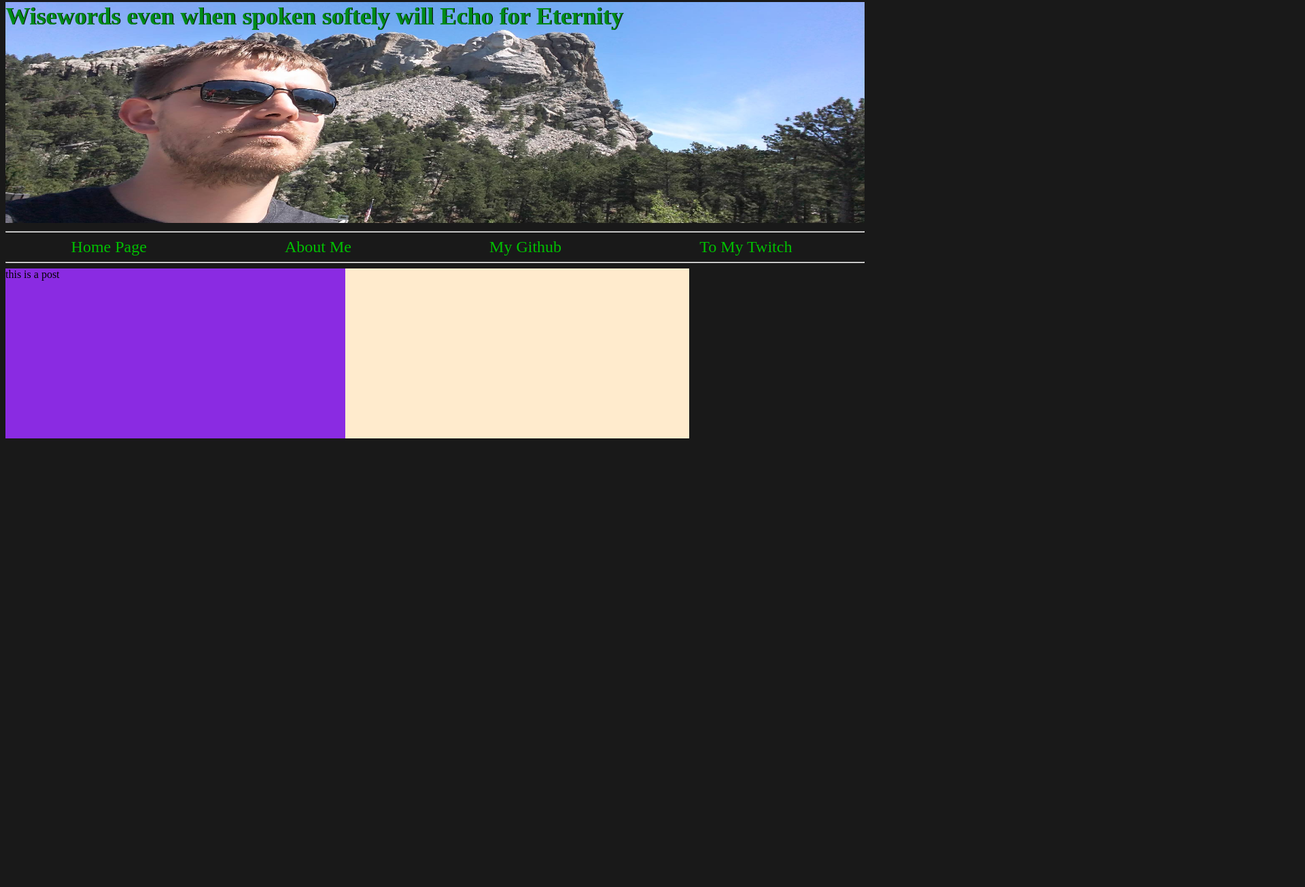
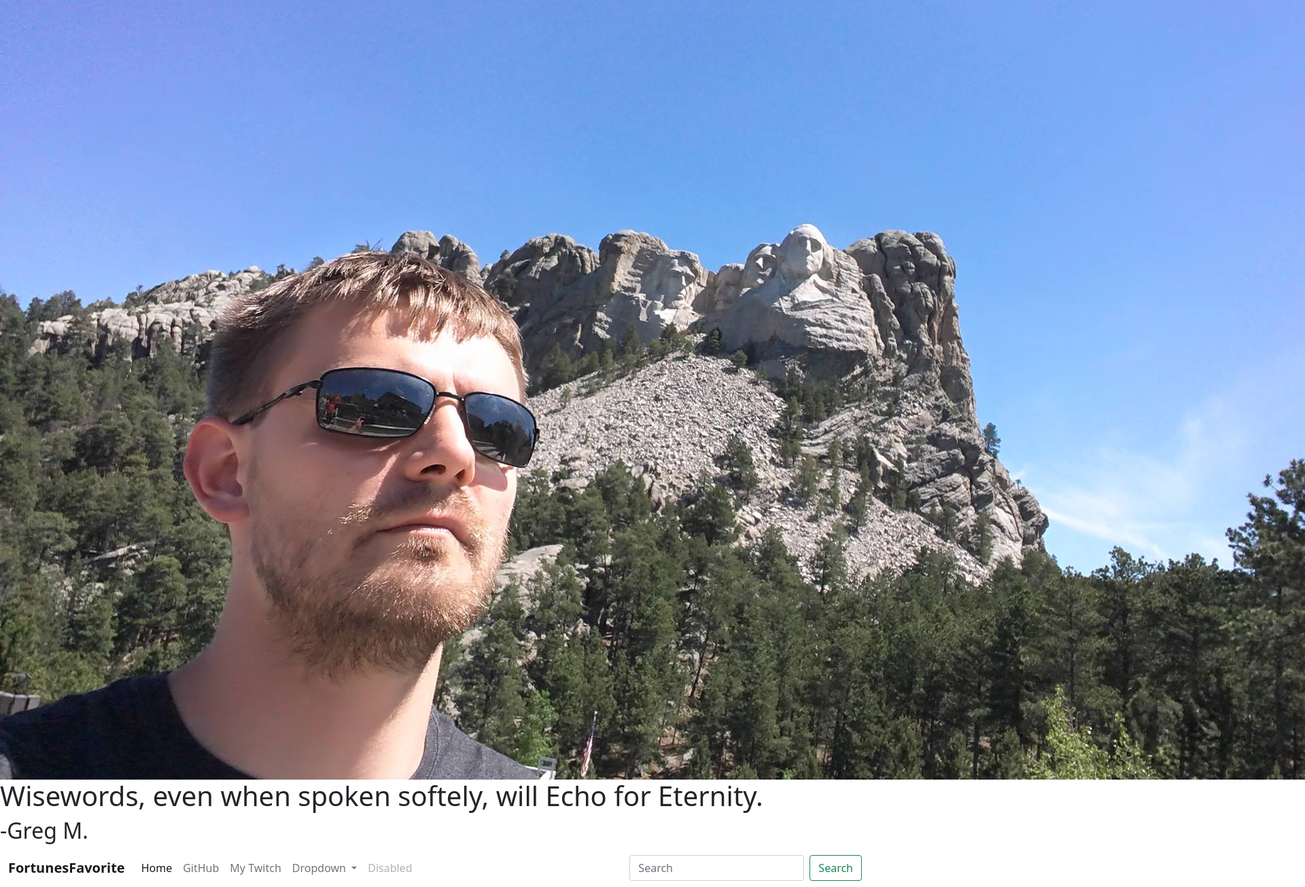
Before and after one commit to FortunesFavored/FortunesFavorite.github.io, a plain HTML site: page index.html in a window 1280 px wide. Shown: the part 5-1310 px from the top of the page at 68% size, 1920 px wide, since content can reach past the window. Before the commit the page ends 800 px from the top, so only its background shows below. Drawn offline with nearby package versions, Linux system fonts and the light colour scheme.

Commit message:
Updated files paths, added fonts -GM

```diff
--- a/index.html
+++ b/index.html
@@ -1,52 +1,75 @@
 <!DOCTYPE html>
 <html lang="en">
 <head>
-    <meta charset="UTF-8">
-    <meta name="viewport" content="width=device-width, initial-scale=1.0">
-    <title>My Personel Webpage</title>
-    <link rel="stylesheet" href="mystyle.css">
+<meta charset="UTF-8">
+<meta name="viewport" content="width=device-width, initial-scale=1.0">
+<meta http-equiv="X-UA-Compatible" content="ie=edge">
+<meta name="Description" content="Enter your description here"/>
+<link rel="stylesheet" href="https://cdnjs.cloudflare.com/ajax/libs/twitter-bootstrap/5.0.0-beta1/css/bootstrap.min.css">
+<link rel="stylesheet" href="https://cdnjs.cloudflare.com/ajax/libs/font-awesome/5.15.2/css/all.min.css">
+<link rel="stylesheet" href="/assets/css/main.css">
+<title>Title</title>
 </head>
-
 <body>
-    <!-- This first div will be the header -->
-    <div class="header">
-        <div class="container">
-            <img src="Pictures\mtrushmore.jpg" alt="">
-            <div class="quote">
-                Wisewords even when spoken softely will Echo for Eternity
+    <!-- This will be my header/picture with quote -->
+    <div>
+        <div class="header2">
+            <div class="container2">
+                <img src="Pictures\mtrushmore.jpg" alt="">
+                <div class="quote2">
+                    <h1>Wisewords, even when spoken softely, will Echo for Eternity.</h1>
+                    <h2>-Greg M.</h2>
+                </div>
             </div>
         </div>
     </div>
-    <!-- end header begin nav bar -->
+    <!-- here  will be my navbar -->
     <div>
-        <hr>
-        <nav class="nav">
-            <a class="navbar" href="" target="">Home Page</a>
-            <a class="navbar" href="" target="">About Me</a>
-            <a class="navbar" href="https://github.com/FortunesFavored" target="">My Github</a>
-            <a class="navbar" href="https://www.twitch.tv/fortunesfavorite" target="">To My Twitch</a>
-        </nav>
-        <hr>
+        <nav class="navbar navbar-expand-lg navbar-light navbar-ff">
+            <div class="container-fluid">
+              <a class="navbar-brand brand-font" href="#"><b>FortunesFavorite</b></a>
+              <button class="navbar-toggler" type="button" data-bs-toggle="collapse" data-bs-target="#navbarSupportedContent" aria-controls="navbarSupportedContent" aria-expanded="false" aria-label="Toggle navigation">
+                <span class="navbar-toggler-icon"></span>
+              </button>
+              <div class="collapse navbar-collapse" id="navbarSupportedContent">
+                <ul class="navbar-nav me-auto mb-2 mb-lg-0">
+                  <li class="nav-item">
+                    <a class="nav-link active" aria-current="page" href="#">Home</a>
+                  </li>
+                  <li class="nav-item">
+                    <a class="nav-link" href="#">GitHub</a>
+                  </li>
+                  <li class="nav-item">
+                    <a class="nav-link" href="#">My Twitch</a>
+                  </li>
+                  <li class="nav-item dropdown">
+                    <a class="nav-link dropdown-toggle" href="#" id="navbarDropdown" role="button" data-bs-toggle="dropdown" aria-expanded="false">
+                      Dropdown
+                    </a>
+                    <ul class="dropdown-menu" aria-labelledby="navbarDropdown">
+                      <li><a class="dropdown-item" href="#">Action</a></li>
+                      <li><a class="dropdown-item" href="#">Another action</a></li>
+                      <li><hr class="dropdown-divider"></li>
+                      <li><a class="dropdown-item" href="#">Something else here</a></li>
+                    </ul>
+                  </li>
+                  <li class="nav-item">
+                    <a class="nav-link disabled" href="#" tabindex="-1" aria-disabled="true">Disabled</a>
+                  </li>
+                </ul>
+                <form class="d-flex">
+                  <input class="form-control me-2" type="search" placeholder="Search" aria-label="Search">
+                  <button class="btn btn-outline-success" type="submit">Search</button>
+                </form>
+              </div>
+            </div>
+          </nav>
     </div>
-
-    <!--Nav container Closes-->
-<!-- start of bulk text -->
-    <div class="main">
-        <div class="left">
-                <div class="post">this is a post</div>
-        </div>
-
-
-        <div class="right">
-            <div>
-                <img src="" alt="">
-            </div>
-        </div>
+    <!-- this will eventually be content -->
 
 
 
-    </div>
-
-
+<script src="https://cdnjs.cloudflare.com/ajax/libs/popper.js/2.5.4/umd/popper.min.js"></script>
+<script src="https://cdnjs.cloudflare.com/ajax/libs/twitter-bootstrap/5.0.0-beta1/js/bootstrap.min.js"></script>
 </body>
 </html>
```
